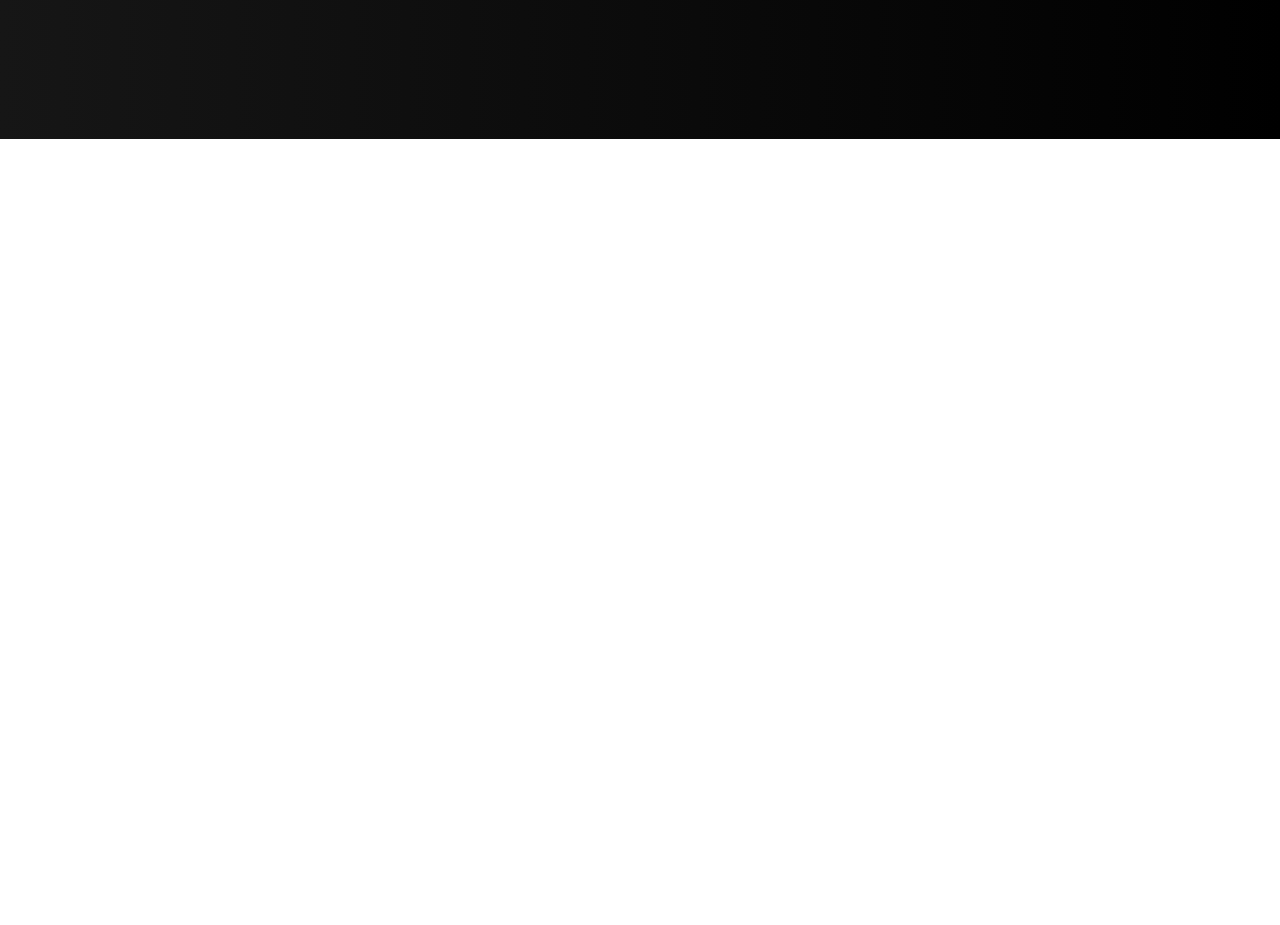
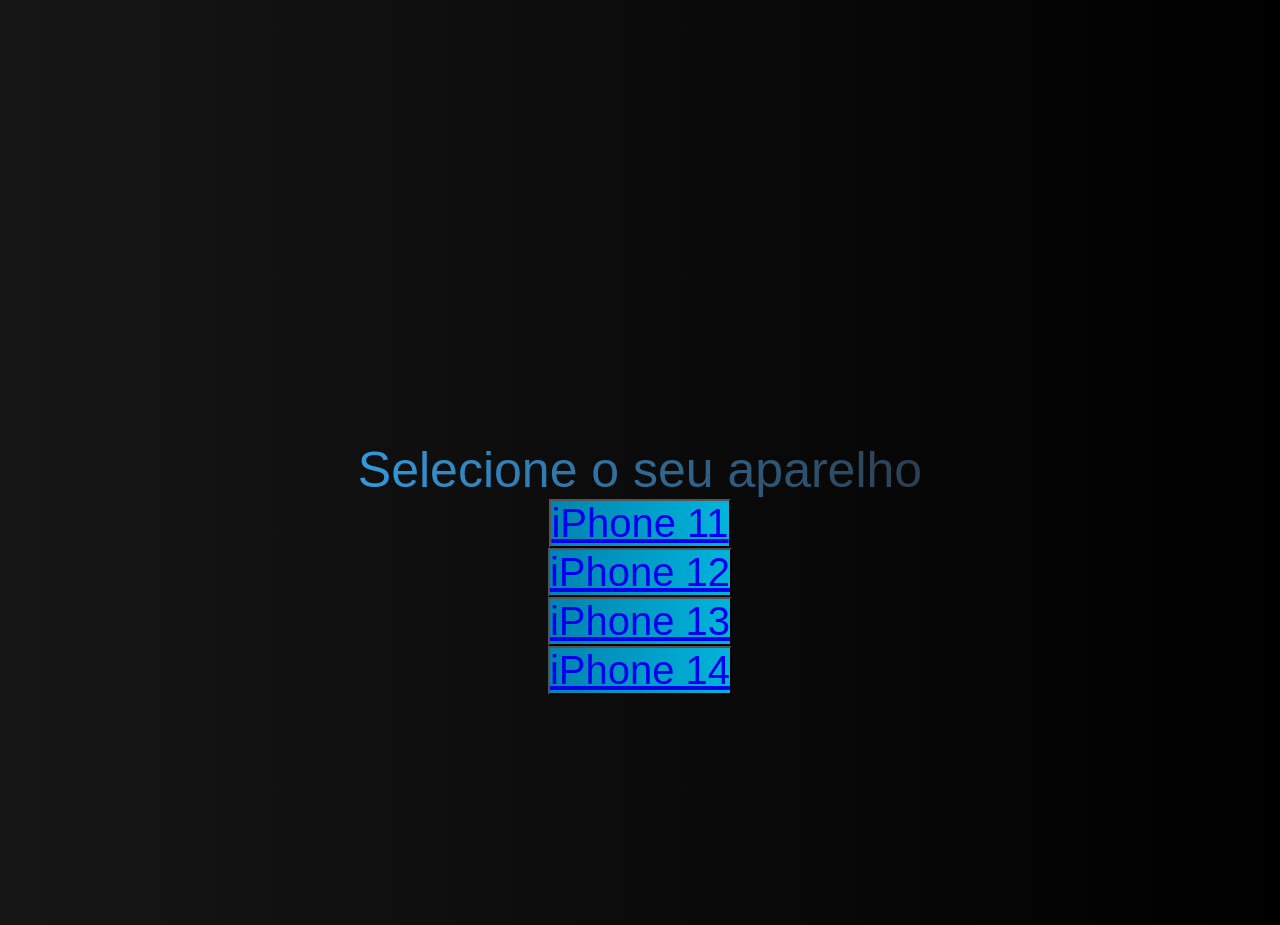
Before and after one commit to ramlow07/newrepository, a plain HTML site: page index.html in a window 1280 px wide. Shown: the part 738-1663 px from the top of the page. Before the commit the page ends 877 px from the top, so only its background shows below. Drawn offline with Linux system fonts and the light colour scheme.

Commit message:
adicionando opcoes de aparelho, atualizando layout

```diff
--- a/app.js
+++ b/app.js
@@ -17,6 +17,45 @@
    const homeMenu = document.querySelector('#home-page')
    const aboutMenu = document.querySelector('#about-page')
    const servicesMenu = document.querySelector('#services-page')
-   let scrollPos = window.scrollY
+   let scrollPos = window.scrollY;
+  // console.log(scrollPos);
+
+   // adds "highlight" class to any menu items
+if(window.innerWidth > 960 && scrollPos < 680) {
+   homeMenu.classList.add('highlight')
+   aboutMenu.classList.remove('highlight')
+   return
+} else if (window.innerWidth > 960 && scrollPos < 1400) {
+   aboutMenu.classList.add('highlight')
+   homeMenu.classList.remove('highlight')
+   servicesMenu.classList.remove('highlight')
+   return
+}  else if (window.innerWidth > 960 && scrollPos < 2345) {
+   servicesMenu.classList.add('highlight')
+   aboutMenu.classList.remove('highlight')
+   return
+}
+
+if((elem && window.innerWidth < 960 && scrollPos < 600) || elem) {
+   elem.classList.remove('highlight')
+}
 
 }
+
+window.addEventListener('scroll', highlightMenu)
+window.addEventListener('click', highlightMenu)
+
+
+// close mobile menu when clicking on a menu item
+
+const hideMobileMenu = () => {
+   const menuBars = document.querySelector('is-active')
+   if(window.innerWidth <= 768 && menuBars) {
+      menu.classList.toggle('is-active')
+      menuLinks.classList.remove('active')
+   }
+
+};
+
+menuLinks.addEventListener('click', hideMobileMenu);
+navLogo.addEventListener('click', hideMobileMenu);
--- a/index.html
+++ b/index.html
@@ -30,18 +30,38 @@
                     <a href="#information" class="navbar__links" id="info-page">Mais Informacoes</a>
                 </li>
                 <li class="navbar__btn">
-                    <a href="socialmedia" class="button" id="social-media">Redes Sociais</a>
+                    <a href="#socialmedia" class="button" id="social-media">Redes Sociais</a>
                 </li>
 
             </ul>
         </div>
+    </nav>
+
+<nav class="phoneOpp">
+    <ul class= "phoneCases">
+        <li class="i11__page"></li>
+        <li class="i12__page"></li>
+        <li class="i13__page"></li>
+        <li class="i14__page"></li>
+    </ul>
+
     </nav>
     <!-- Hero Section-->
     <div class="hero" id="home">
         <div class="hero__container">
             <h1 class="hero__heading">Cases personalizadas com a sua <span>identidade</span></S></h1>
             <p class="hero__description">Possibilidades <span>ilimitadas</span></p>
-            <button class="main__btn"><a href="#">Faça seu Orçamento</a></button>
+            <button class="main__btn"><a href="#second-page">Faça seu Orçamento</a></button>
+        </div>
+    </div>
+    <!-- About Section -->
+    <div class="second-page" id="about">
+        <div class="about__container">
+            <p class="about__description">Selecione o seu aparelho</p>
+            <button class="i11__btn"><a href="#i11__page">iPhone 11</a></button>
+            <button class="i12__btn"><a href="#i12__page">iPhone 12</a></button>
+            <button class="i13__btn"><a href="#i13__page">iPhone 13</a></button>
+            <button class="i14__btn"><a href="#i14__page">iPhone 14</a></button>
         </div>
     </div>
     <script src="app.js"></script>
--- a/styles.css
+++ b/styles.css
@@ -261,3 +261,64 @@
     -webkit-text-fill-color: transparent;
     -mo-text-fill-color: transparent;
  }
+
+
+ .second-page {
+    background: #000000;
+    background: linear-gradient(to right, #161616, #000000);
+    padding: 200px 0;
+ }
+
+ .about__container {
+    display: flex;
+    flex-direction: column;
+    justify-content: center;
+    align-items: center;
+    max-width: 1200px;
+    margin: 0 auto;
+    height: 90%;
+    text-align: center;
+    padding: 30px;
+ }
+
+ .about__description {
+    font-size: 50px;
+    background: #2c3e50;  /* fallback for old browsers */
+    background: -webkit-linear-gradient(to right, #3498db, #2c3e50);  /* Chrome 10-25, Safari 5.1-6 */
+    background: linear-gradient(to right, #3498db, #2c3e50); /* W3C, IE 10+/ Edge, Firefox 16+, Chrome 26+, Opera 12+, Safari 7+ */
+    -webkit-background-clip: text;
+    -moz-background-clip: text ;
+    -webkit-text-fill-color: transparent;
+    -mo-text-fill-color: transparent;
+ }
+
+
+.i11__btn {
+    font-size: 40px;
+    font-size: 40px;
+    background: #00B4DB;  /* fallback for old browsers */
+    background: -webkit-linear-gradient(to right, #0083B0, #00B4DB);  /* Chrome 10-25, Safari 5.1-6 */
+    background: linear-gradient(to right, #0083B0, #00B4DB); /* W3C, IE 10+/ Edge, Firefox 16+, Chrome 26+, Opera 12+, Safari 7+ */
+}
+
+.i12__btn {
+    font-size: 40px;
+    font-size: 40px;
+    background: #00B4DB;  /* fallback for old browsers */
+    background: -webkit-linear-gradient(to right, #0083B0, #00B4DB);  /* Chrome 10-25, Safari 5.1-6 */
+    background: linear-gradient(to right, #0083B0, #00B4DB); /* W3C, IE 10+/ Edge, Firefox 16+, Chrome 26+, Opera 12+, Safari 7+ */
+}
+.i13__btn {
+    font-size: 40px;
+    font-size: 40px;
+    background: #00B4DB;  /* fallback for old browsers */
+    background: -webkit-linear-gradient(to right, #0083B0, #00B4DB);  /* Chrome 10-25, Safari 5.1-6 */
+    background: linear-gradient(to right, #0083B0, #00B4DB); /* W3C, IE 10+/ Edge, Firefox 16+, Chrome 26+, Opera 12+, Safari 7+ */
+}
+.i14__btn {
+    font-size: 40px;
+    background: #00B4DB;  /* fallback for old browsers */
+    background: -webkit-linear-gradient(to right, #0083B0, #00B4DB);  /* Chrome 10-25, Safari 5.1-6 */
+    background: linear-gradient(to right, #0083B0, #00B4DB); /* W3C, IE 10+/ Edge, Firefox 16+, Chrome 26+, Opera 12+, Safari 7+ */
+
+}
```
